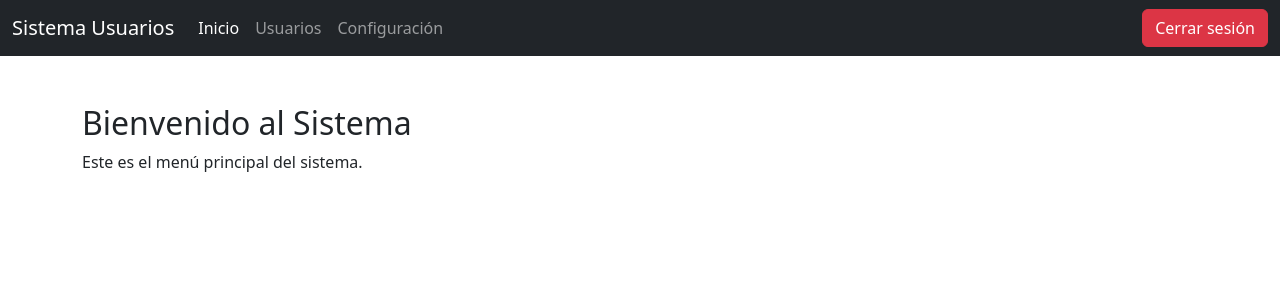
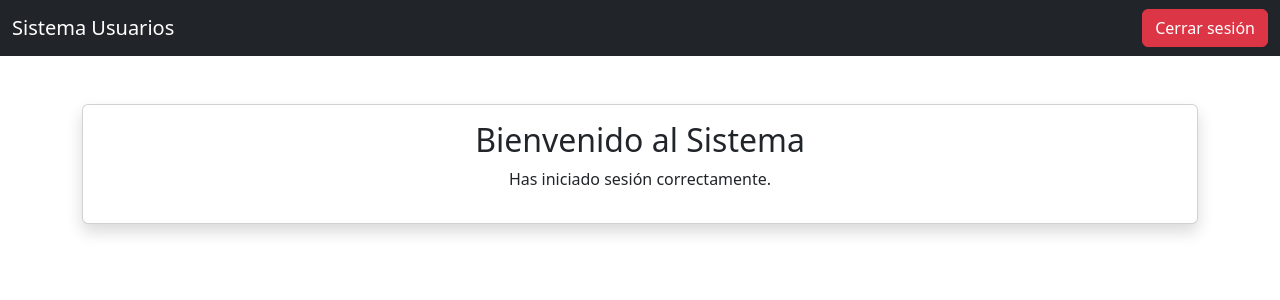
Before and after one commit to NayeliMorales19/Avance_Proyecto_Integrador, an Angular app: page /menu in a window 1280 px wide. Shown: the top 300 px of the page. Built offline with nearby package versions, Linux system fonts and the light colour scheme.

Commit message:
actualizacion del diseño

```diff
--- a/src/app/pages/menu/menu.html
+++ b/src/app/pages/menu/menu.html
@@ -1,26 +1,8 @@
-<nav class="navbar navbar-expand-lg navbar-dark bg-dark">
+<nav class="navbar navbar-dark bg-dark navbar-expand-lg">
 
 <div class="container-fluid">
 
 <a class="navbar-brand">Sistema Usuarios</a>
-
-    <div class="collapse navbar-collapse">
-
-      <ul class="navbar-nav me-auto">
-
-        <li class="nav-item">
-          <a class="nav-link active">Inicio</a>
-        </li>
-
-        <li class="nav-item">
-          <a class="nav-link">Usuarios</a>
-        </li>
-
-        <li class="nav-item">
-          <a class="nav-link">Configuración</a>
-        </li>
-
-      </ul>
 
 <a routerLink="/" class="btn btn-danger">
 Cerrar sesión
@@ -28,16 +10,20 @@
 
 </div>
 
-  </div>
-
 </nav>
 
 <div class="container mt-5">
 
+<div class="card shadow">
+
+<div class="card-body text-center">
+
 <h2>Bienvenido al Sistema</h2>
 
-  <p>
-    Este es el menú principal del sistema.
-  </p>
+<p>Has iniciado sesión correctamente.</p>
 
 </div>
+
+</div>
+
+</div>
```
Lines whose indentation alone changed are shown as unchanged.
